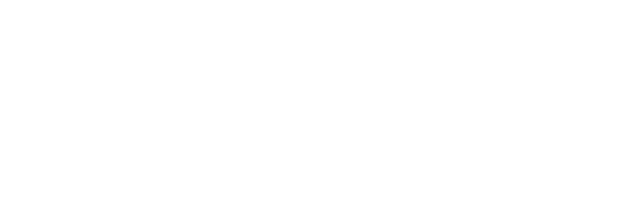
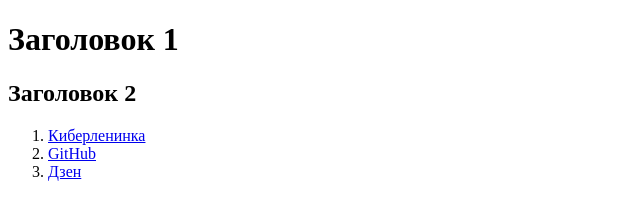
Before and after one commit to Angelina120/task-html, a website: page src/index.html in a window 1280 px wide. Shown: the whole page, without its empty margins (0-640 px from the left). Drawn offline with Linux system fonts and the light colour scheme.

Commit message:
Задание по HTML

```diff
--- a/src/index.html
+++ b/src/index.html
@@ -1,7 +1,15 @@
-<!DOCTYPE html>
+<!doctype html>
 <html lang="en">
     <head>
         <title>HTML</title>
     </head>
-    <body></body>
+    <body>
+        <h1>Заголовок 1</h1>
+        <h2>Заголовок 2</h2>
+        <ol>
+            <li><a href="https://cyberleninka.ru/">Киберленинка</a></li>
+            <li><a href="https://www.github.com">GitHub</a></li>
+            <li><a href="https://dzen.ru/">Дзен</a></li>
+        </ol>
+    </body>
 </html>
```
Also changed, not shown: 1 other file.
